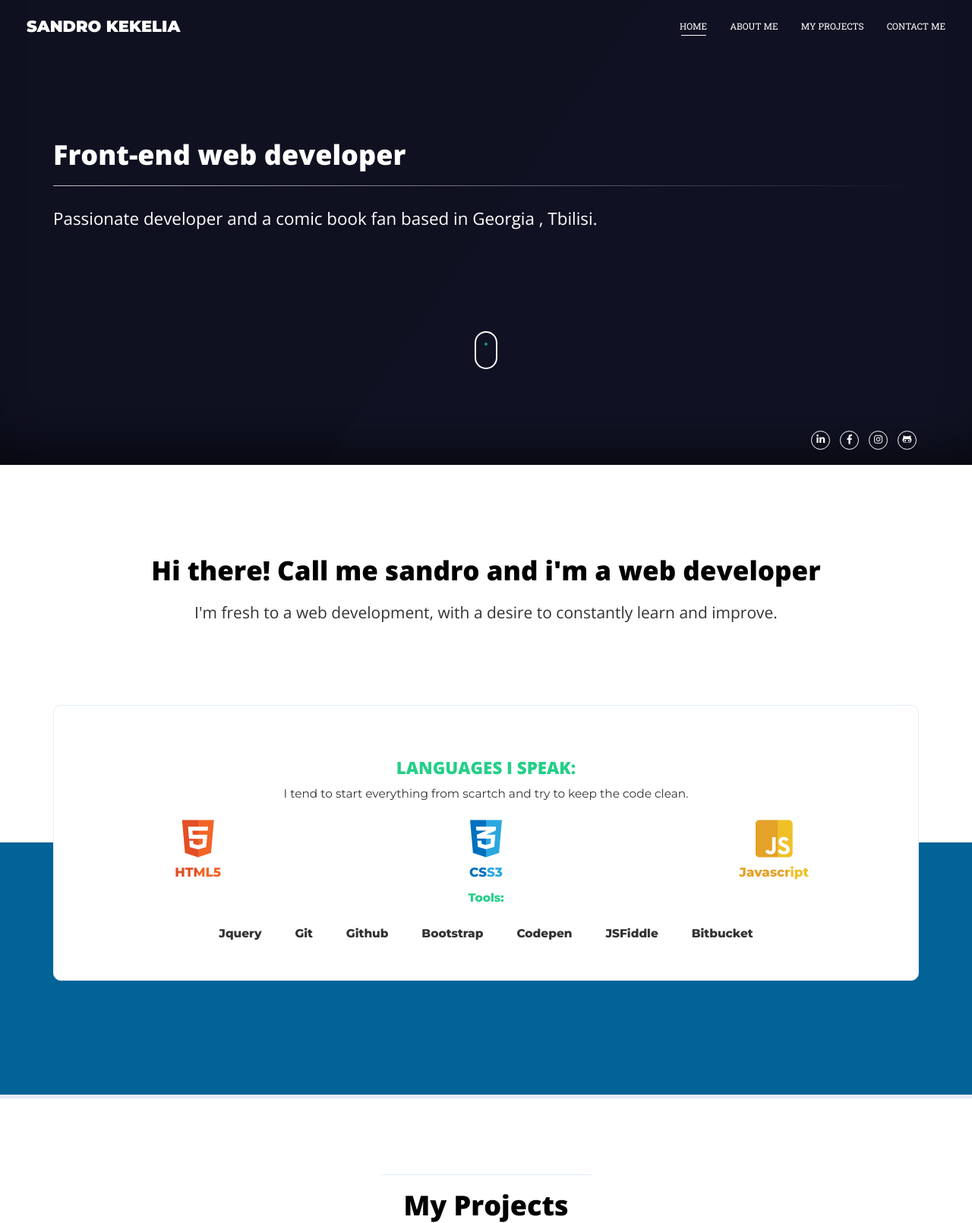
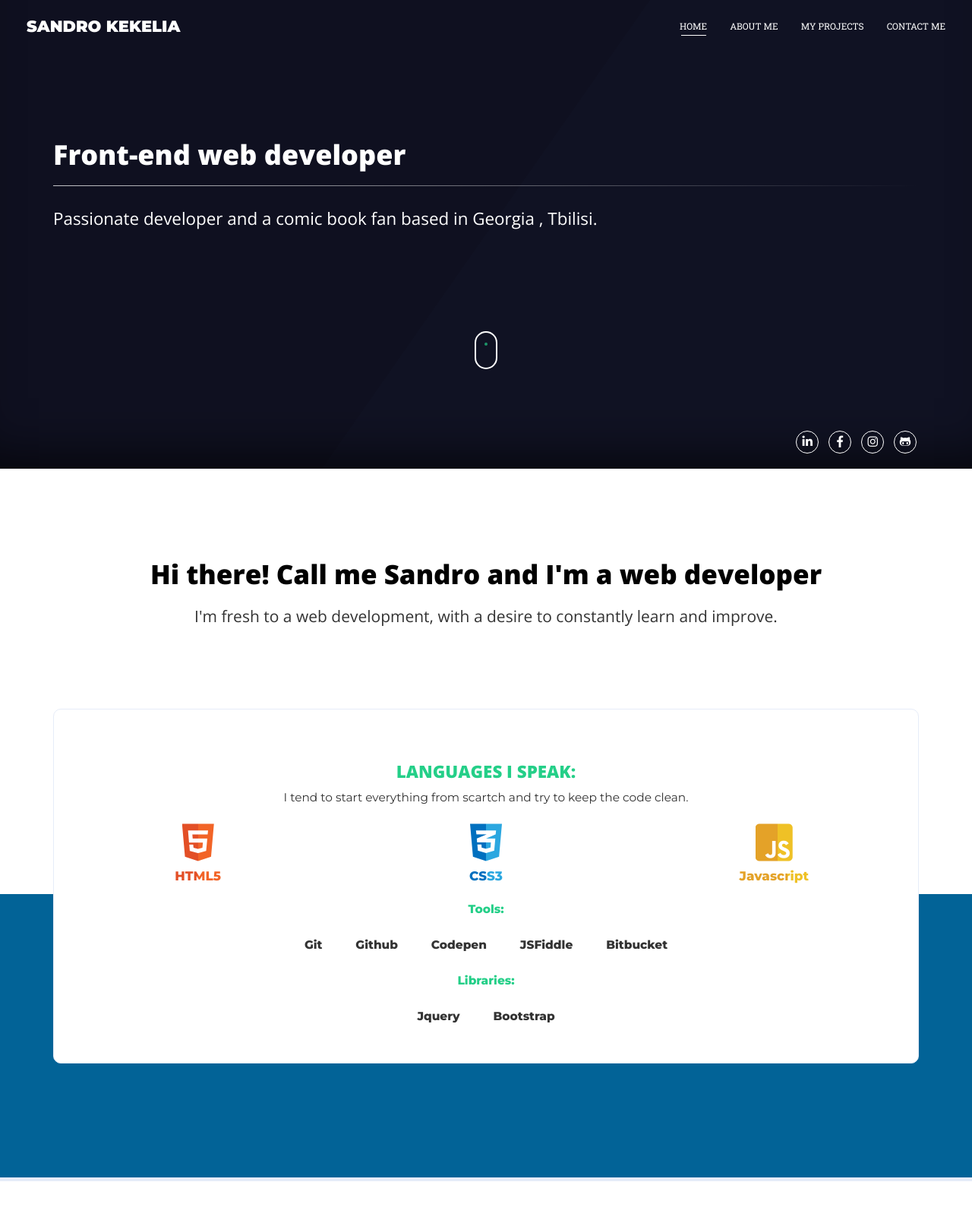
Before and after one commit to Baziiner21/Baziiner21.github.io, a PHP site: page / in a window 1280 px wide. Shown: the top 1610 px of the page at 76% size. Run offline with PHP 8.4, Linux system fonts and the light colour scheme; some libraries are stand-ins or nearby versions.

Commit message:
Minor Changes

```diff
--- a/index.html
+++ b/index.html
@@ -9,7 +9,6 @@
     <meta property="og:locale" content="en_US">
     <meta name="description" content="Web Developer">
     <meta property="og:description" content="Web Developer">
-
 
 		<link rel="stylesheet" type="text/css" href="https://maxcdn.bootstrapcdn.com/bootstrap/3.3.7/css/bootstrap.min.css" >
 		<link rel="stylesheet" href="https://use.fontawesome.com/releases/v5.0.13/css/all.css" integrity="sha384-DNOHZ68U8hZfKXOrtjWvjxusGo9WQnrNx2sqG0tfsghAvtVlRW3tvkXWZh58N9jp" crossorigin="anonymous">
@@ -104,10 +103,9 @@
 
 				<div class="col-xs-12">
 
-					<h1>Hi there! Call me sandro and i'm a web developer</h1>
+					<h1>Hi there! Call me Sandro and I'm a web developer</h1>
 
 					<h2>I'm fresh to a web development, with a desire to constantly learn and improve.  </h2>
-
 				</div>
 			</div>
 
@@ -136,16 +134,18 @@
 						<p id="js_title">Javascript</p>
 					</div>
 					<div class="col-xs-12">
-						<p class="about_tools">Tools:</p>
-						<p class="float_text">Jquery</p>
+						<p class="about_tools toolDescription">Tools:</p>
 						<p class="float_text">Git</p>
 						<p class="float_text">Github</p>
-						<p class="float_text">Bootstrap</p>
 						<p class="float_text">Codepen</p>
 						<p class="float_text">JSFiddle</p>
+						<p class="float_text">Bitbucket</p>
+					</div>
 
-
-						<p class="float_text">Bitbucket</p>
+					<div class="col-xs-12 libDescription">
+						<p class="about_tools">Libraries:</p>
+						<p class="float_text">Jquery</p>
+						<p class="float_text">Bootstrap</p>
 					</div>
 					</div>
 
--- a/style.css
+++ b/style.css
@@ -149,10 +149,10 @@ h4,h3,h2,h1{
 
 
     background-image: linear-gradient(125deg,#0F1020 50%,#101223 50%);
-
     -webkit-box-shadow: inset 0px -56px 69px -46px rgba(0,0,0,0.75);
     -moz-box-shadow: inset 0px -56px 69px -46px rgba(0,0,0,0.75);
     box-shadow: inset 0px -56px 69px -46px rgba(0,0,0,0.75);
+
 }
 .home h1
 {
@@ -165,7 +165,6 @@ h4,h3,h2,h1{
     opacity: 1;
     color: #fff;
 }
-
 
 
 .home h2
@@ -293,15 +292,15 @@ hr.opacity
 .home .social_links .home_links:link,
 .home .social_links .home_links:visited
 {
-    font-size: 0.9em;
+    font-size: 1.1em;
 
     display: inline-block;
 
-    width: 25px;
-    height: 25px;
+    width: 30px;
+    height: 30px;
     margin-right: 3px;
     margin-left: 6px;
-    padding-top: 3.5px;
+    padding-top: 3.2px;
 
     transition: .2s linear;
 
@@ -333,9 +332,10 @@ hr.opacity
 
     text-align: center;
 
+
+
     background: linear-gradient(180deg, #fff 60%, #026397 40%);
 }
-
 .about h1
 {
     font-size: 2.5em;
@@ -445,6 +445,12 @@ hr.opacity
 .about p{
     font-family: 'Montserrat', sans-serif;
 }
+.about .toolDescription{
+    margin-top: 10px;
+}
+.about .libDescription{
+    margin-top: 25px;
+}
 .about .about_tools
 {
     font-size: 1.1em;
@@ -495,8 +501,8 @@ figure{
 }
 
 .figureimage:hover  img {
-  -webkit-transform: scale(1.08);
-  transform: scale(1.08);
+  -webkit-transform: scale(1.15);
+  transform: scale(1.15);
 }
 
 .figureimage .after p,
@@ -761,7 +767,7 @@ textarea:focus ~ .underline:after
 }
 .contact h3
 {
-    font-size: 1.3em;
+    font-size: 1.2em;
 
     display: inline-block;
 
@@ -1129,7 +1135,7 @@ textarea:focus ~ .underline:after
 
 
 
-/*@-webkit-keyframes gradientBackground
+@-webkit-keyframes gradientBackground
 {
     0%
     {
@@ -1189,7 +1195,7 @@ textarea:focus ~ .underline:after
         background-position: 0 92%;
     }
 }
-*/
+
 
 
 @-webkit-keyframes scroll_wheel
```
